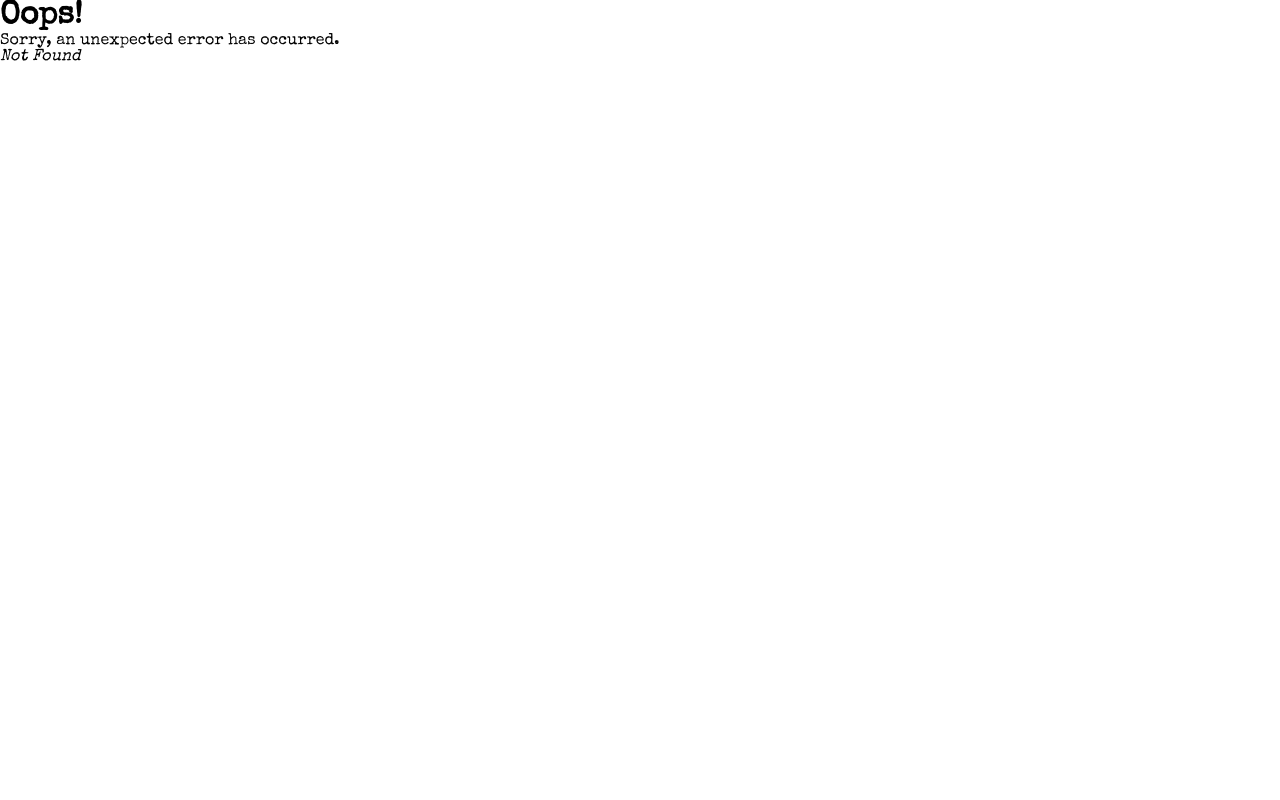
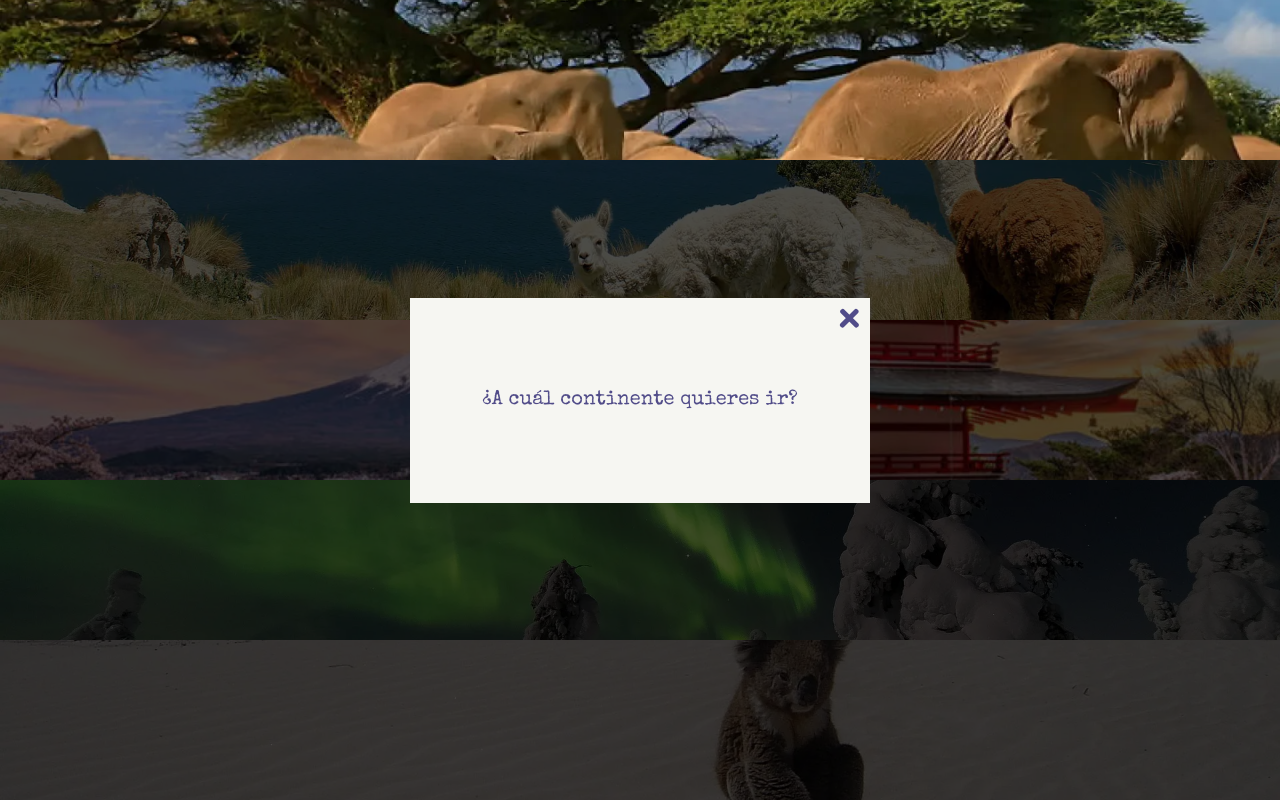
Before and after one commit to MAlexGG/phototrips-front, a React (Create React App) app: page /continents in a window 1280 px wide. Before the commit this address had no page. Built offline with nearby package versions, Linux system fonts and the light colour scheme.

Commit message:
continent page

```diff
--- a/src/application/Router.js
+++ b/src/application/Router.js
@@ -4,8 +4,8 @@ import App from '../App';
 import Error from '../pages/error/Error';
 import SignIn from '../pages/signIn/SignIn';
 import LogIn from '../pages/login/LogIn';
-import AlertPage from '../pages/alertPage/AlertPage';
 import Countries from '../pages/countries/Countries';
+import Continents from '../pages/continents/Continents';
 
 const router = createBrowserRouter([
     {
@@ -22,8 +22,8 @@ const router = createBrowserRouter([
         element: <LogIn/>
     },
     {
-        path: "/alert",
-        element: <AlertPage/>
+        path: "/continents",
+        element: <Continents/>
     },
     {
         path: "/countries",
--- a/src/components/alert/Alert.js
+++ b/src/components/alert/Alert.js
@@ -1,8 +1,10 @@
-import React from 'react'
+import React, { useState } from 'react'
 import { BtClose, CtAlert, ImgClose } from './Alert.styled'
 import closeIcon from '../../assets/img/icons/noOk.svg'
 
-function Alert({isVisible, setIsVisible, text}) {
+function Alert({text}) {
+
+  const [isVisible, setIsVisible] = useState(true);
 
     function closeAlert(){
         setIsVisible(false);
--- a/src/components/formLogin/FormLogin.js
+++ b/src/components/formLogin/FormLogin.js
@@ -16,14 +16,7 @@ function FormLogin() {
 
   const [login, setLogin] = useState(initialLogin);
   const [message, setMessage] = useState('');
-
-
-
   const navigate = useNavigate();
-
-  /* function goAlertPage(){
-    navigate('/alert', { state: {text: 'hola, es una prueba del login' }});
-  } */
 
   const handleInput = (e) => {
     e.persist();
@@ -37,20 +30,17 @@ function FormLogin() {
 
   const handleSubmit = (e) => {
     e.preventDefault();
-
     const data = {
       email: login.email,
       password: login.password,
     };
-
 
     axios.get('/sanctum/csrf-cookie').then(res => {
       authApi.postLogin(data).then(res => {
           localStorage.setItem('auth_token', res.data.token);
           localStorage.setItem('auth_user', res.data.user.name);
           setMessage(res.data.msg);
-
-        //navigate('/alert', { state: {text: res.data.msg }});
+          navigate('/continents');
       }).catch(error => {
         setLogin({...login, error_list: error.response.data.errors});
         setMessage(error.response.data.errors.msg);
--- a/src/pages/alertPage/AlertPage.js
+++ /dev/null
@@ -1,21 +0,0 @@
-import React from 'react'
-import { CtAlertPage } from './AlertPage.styled'
-import Alert from '../../components/alert/Alert'
-import ContinentsBackground from '../../components/continentsBackground/ContinentsBackground'
-import { useState } from 'react';
-import { useLocation } from 'react-router-dom';
-
-function AlertPage() {
-
-  const [isVisible, setIsVisible] = useState(true);
-  const location = useLocation();
-
-  return (
-    <CtAlertPage>
-        <ContinentsBackground/>
-        <Alert isVisible={isVisible} setIsVisible={setIsVisible} text={location.state.text}/>
-    </CtAlertPage>
-  )
-}
-
-export default AlertPage
--- /dev/null
+++ b/src/pages/continents/Continents.js
@@ -0,0 +1,15 @@
+import React from 'react'
+import { CtContinents } from './Continents.styled'
+import ContinentsBackground from '../../components/continentsBackground/ContinentsBackground'
+import Alert from '../../components/alert/Alert'
+
+function Continents() {
+  return (
+    <CtContinents>
+        <ContinentsBackground isHover={true}/>
+        <Alert isVisible={true} text='¿A cuál continente quieres ir?'/>
+    </CtContinents>
+  )
+}
+
+export default Continents
--- a/src/pages/alertPage/AlertPage.styled.js
+++ b/src/pages/continents/Continents.styled.js
@@ -1,6 +1,6 @@
 import styled from "styled-components";
 import { ContainerFlex } from "../../App.styled";
 
-export const CtAlertPage = styled.div`
+export const CtContinents = styled.div`
     ${ContainerFlex};
 `;
```
